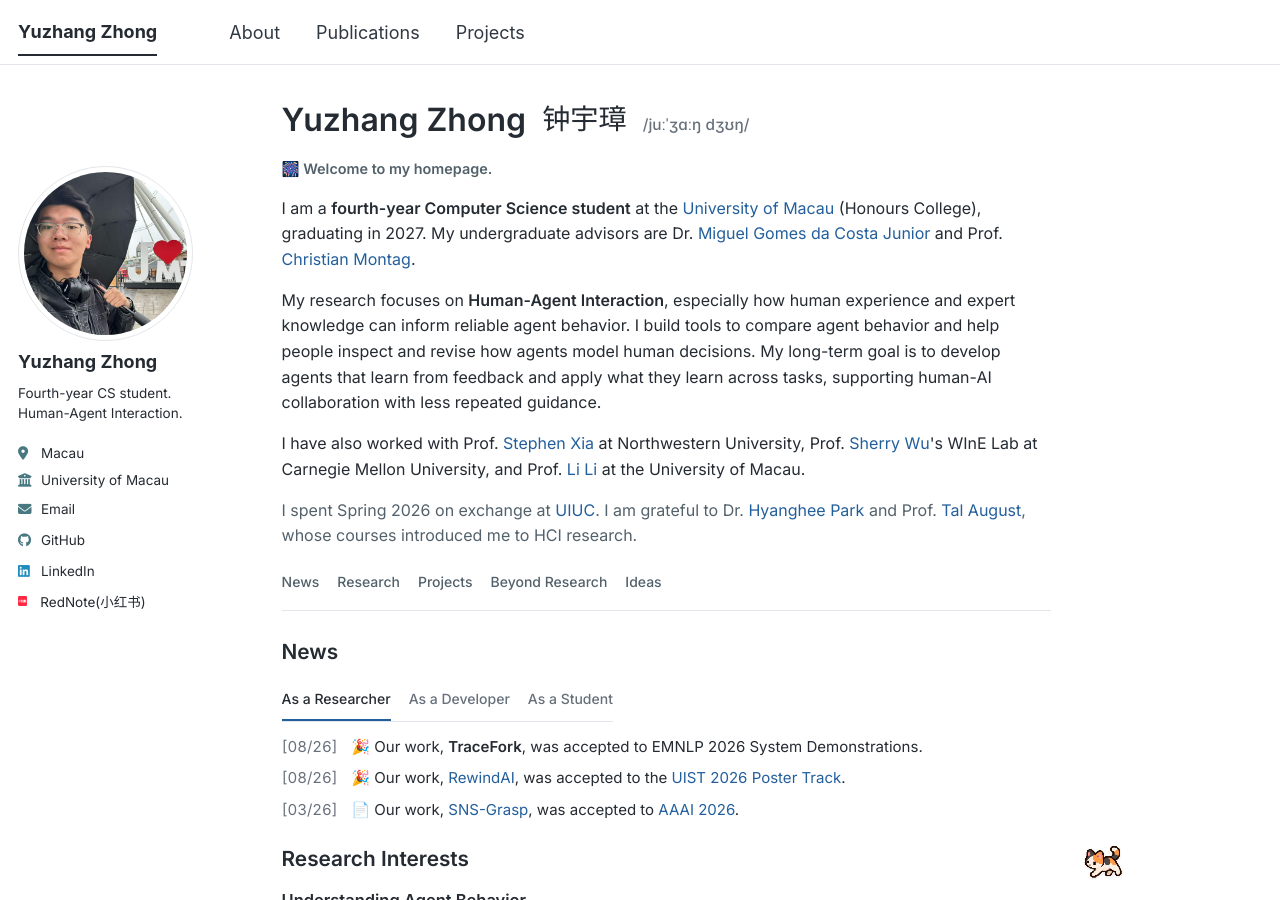
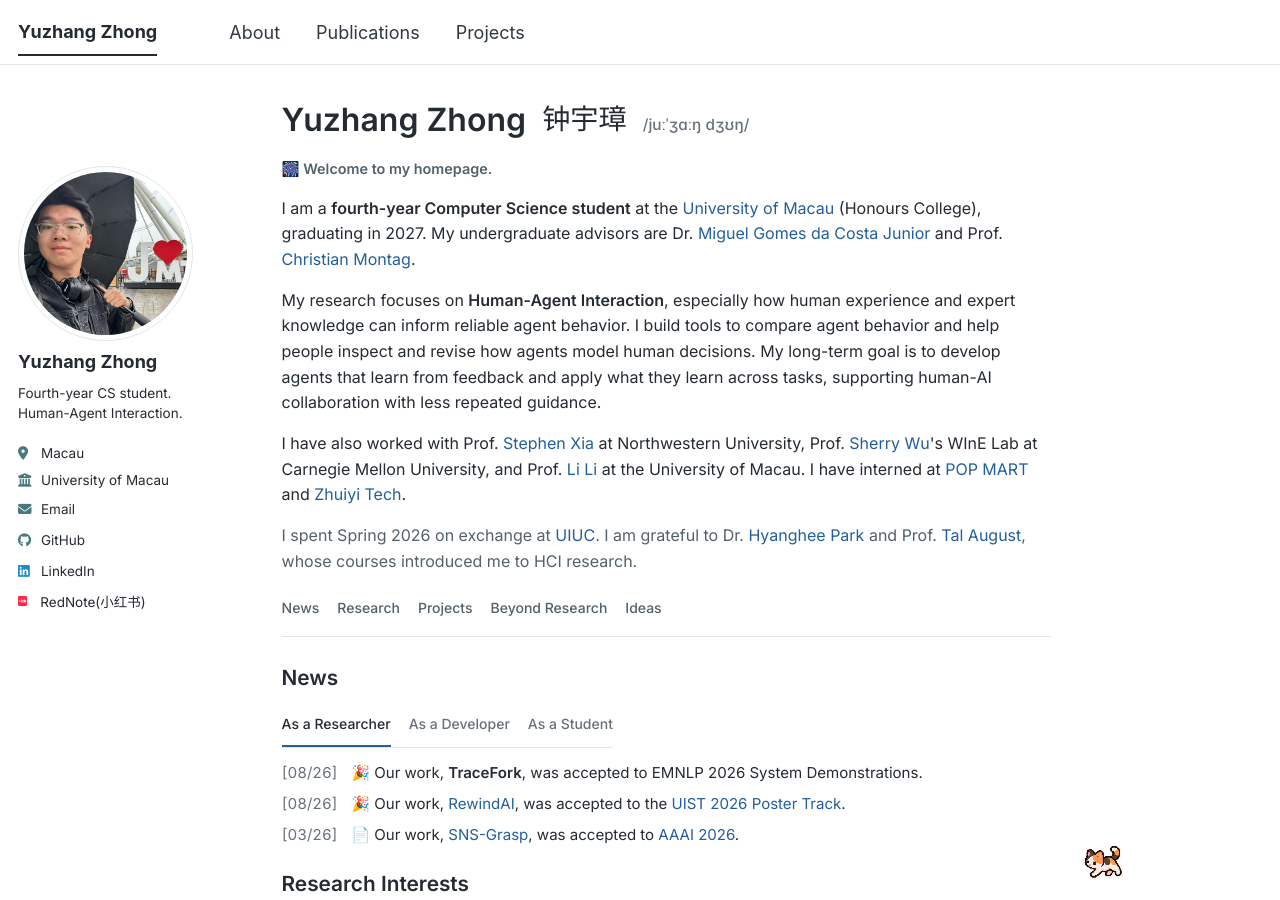
Before and after one commit to yuzhang-zhong/yuzhang-zhong.github.io, a Jekyll site: the page built from _pages/about.md, in a window 1280 px wide and 900 px high. Built offline with Jekyll 4.4.1, drawn with Linux system fonts in a browser that asks for light colours; comment, search, counter and statistics services are not loaded; a style sheet for code colours, icons or effects is not loaded.

Commit message:
Add linked POP MART and Zhuiyi Tech internships to bio

```diff
--- a/_pages/about.md
+++ b/_pages/about.md
@@ -14,7 +14,7 @@ redirect_from:
 <p class="welcome-kicker"><strong>🎆 Welcome to my homepage.</strong></p>
 <p class="welcome-lead">I am a <strong>fourth-year Computer Science student</strong> at the <a href="https://www.um.edu.mo/">University of Macau</a> (Honours College), graduating in 2027. My undergraduate advisors are Dr. <a href="https://www.fst.um.edu.mo/personal/mcosta/">Miguel Gomes da Costa Junior</a> and Prof. <a href="https://christianmontag.de/about_me/">Christian Montag</a>.</p>
 <p>My research focuses on <strong>Human-Agent Interaction</strong>, especially how human experience and expert knowledge can inform reliable agent behavior. I build tools to compare agent behavior and help people inspect and revise how agents model human decisions. My long-term goal is to develop agents that learn from feedback and apply what they learn across tasks, supporting human-AI collaboration with less repeated guidance.</p>
-<p>I have also worked with Prof. <a href="https://www.stephenxia.com/">Stephen Xia</a> at Northwestern University, Prof. <a href="https://www.cs.cmu.edu/~sherryw/">Sherry Wu</a>'s WInE Lab at Carnegie Mellon University, and Prof. <a href="https://www.fst.um.edu.mo/personal/llili/">Li Li</a> at the University of Macau.</p>
+<p>I have also worked with Prof. <a href="https://www.stephenxia.com/">Stephen Xia</a> at Northwestern University, Prof. <a href="https://www.cs.cmu.edu/~sherryw/">Sherry Wu</a>'s WInE Lab at Carnegie Mellon University, and Prof. <a href="https://www.fst.um.edu.mo/personal/llili/">Li Li</a> at the University of Macau. I have interned at <a href="https://www.popmart.com/">POP MART</a> and <a href="https://www.zhuiyi.ai/en/">Zhuiyi Tech</a>.</p>
 <p class="welcome-note">I spent Spring 2026 on exchange at <a href="https://illinois.edu/">UIUC</a>. I am grateful to Dr. <a href="https://risingstars-eecs.mit.edu/participants/hyanghee-park/">Hyanghee Park</a> and Prof. <a href="https://talaugust.github.io/">Tal August</a>, whose courses introduced me to HCI research.</p>
 </section>
 
```
